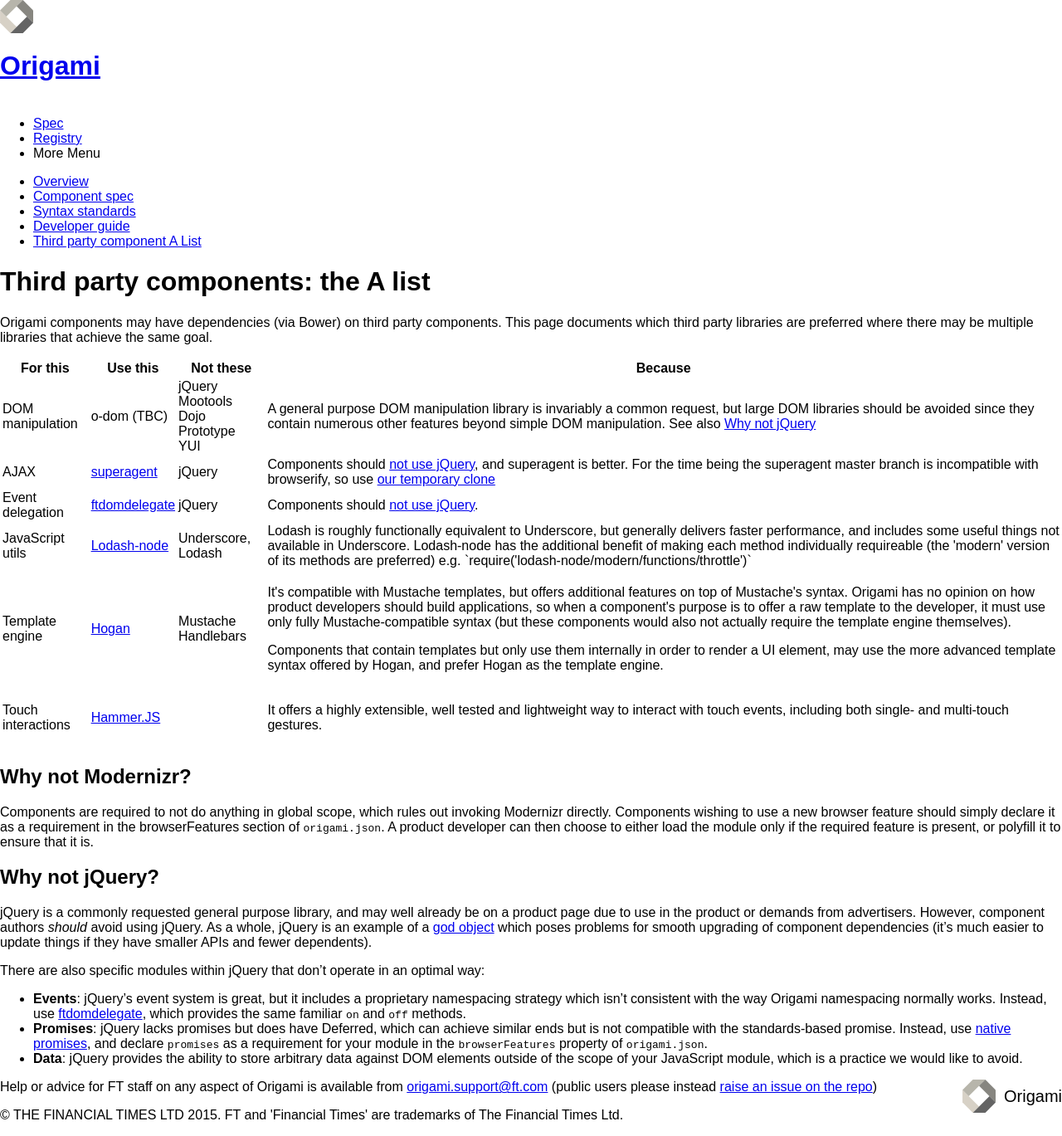
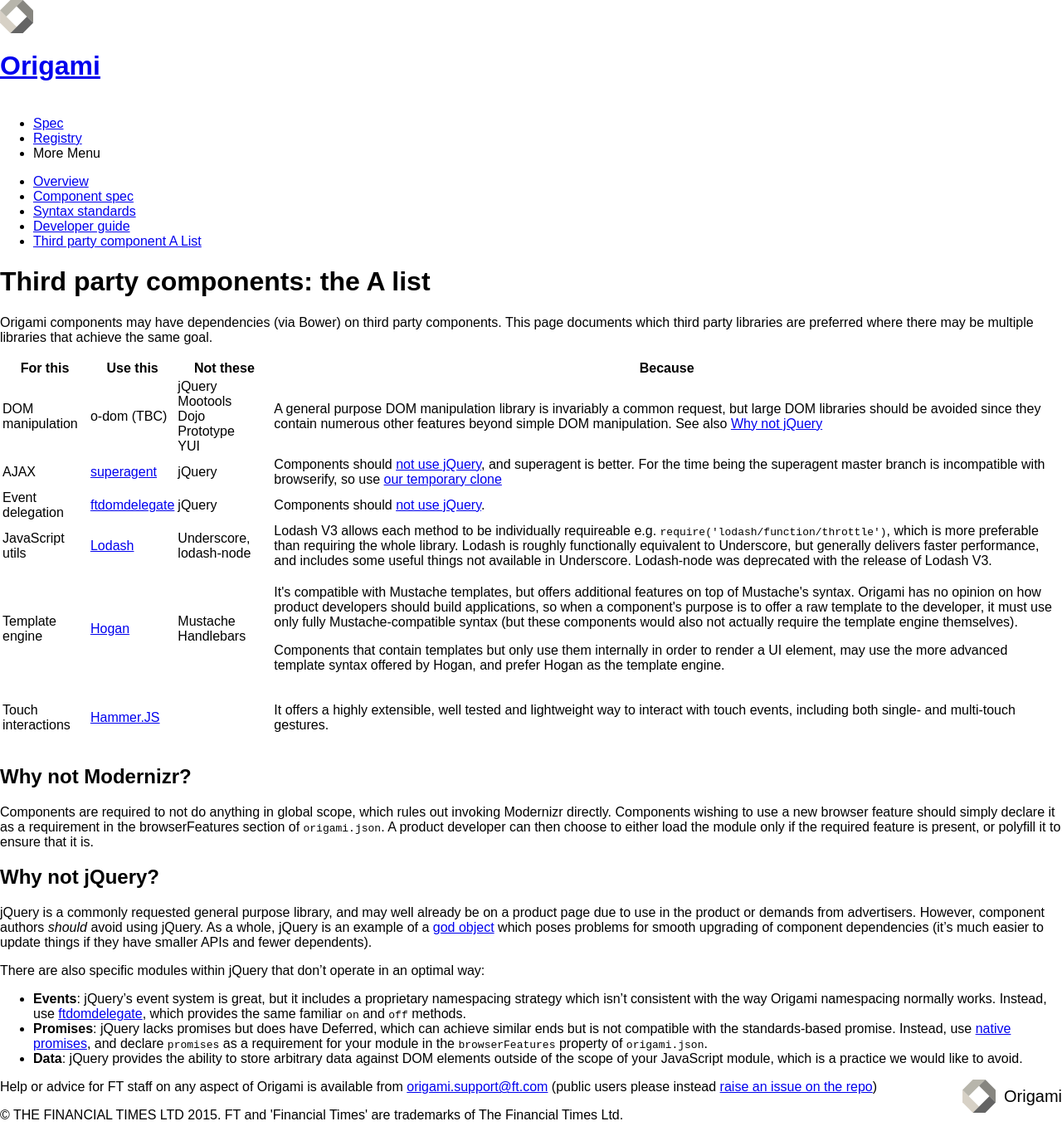
Before and after one commit to Financial-Times/ft-origami, a Jekyll site: the page built from docs/3rd-party-a-list.md, in a window 1280 px wide. Shown: the whole page at 83% size. Built offline with Jekyll 4.4.1, drawn with Linux system fonts in a browser that asks for light colours; comment, search, counter and statistics services are not loaded; a style sheet for code colours, icons or effects is not loaded.

Commit message:
Use Lodash V3.

```diff
--- a/docs/3rd-party-a-list.md
+++ b/docs/3rd-party-a-list.md
@@ -29,11 +29,11 @@ Origami components may have dependencies (via Bower) on third party components.
 		<td>jQuery</td>
 		<td>Components should <a href="#why_not_jquery">not use jQuery</a>.</td>
 	</tr><tr>
-		<td>JavaScript utils</td>
-		<td><a href="https://github.com/lodash/lodash-node">Lodash-node</a></td>
-		<td>Underscore, Lodash</td>
-		<td>Lodash is roughly functionally equivalent to Underscore, but generally delivers faster performance, and includes some useful things not available in Underscore. Lodash-node has the additional benefit of making each method individually requireable (the 'modern' version of its methods are preferred) e.g. `require('lodash-node/modern/functions/throttle')`</td>
-	</tr><tr>
+ 		<td>JavaScript utils</td>
+ 		<td><a href="https://github.com/lodash/lodash">Lodash</a></td>
+ 		<td>Underscore, lodash-node</td>
+ 		<td>Lodash V3 allows each method to be individually requireable e.g. <code>require('lodash/function/throttle')</code>, which is more preferable than requiring the whole library. Lodash is roughly functionally equivalent to Underscore, but generally delivers faster performance, and includes some useful things not available in Underscore. Lodash-node was deprecated with the release of Lodash V3.</td>
+ 	</tr><tr>
 		<td>Template engine</td>
 		<td><a href="https://github.com/twitter/hogan.js">Hogan</a></td>
 		<td>Mustache<br/>Handlebars</td>
```
